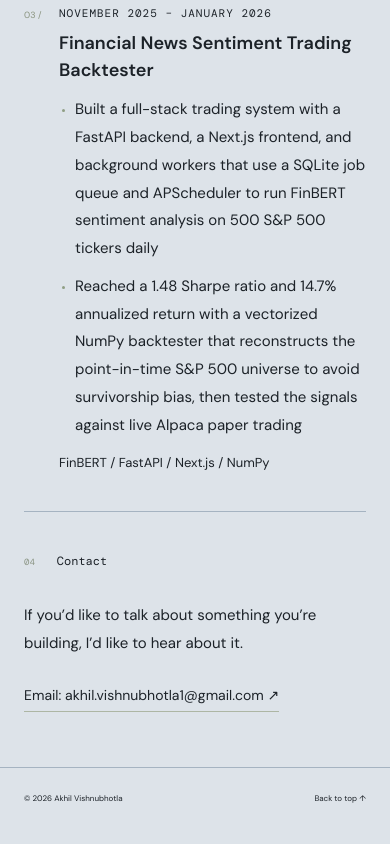
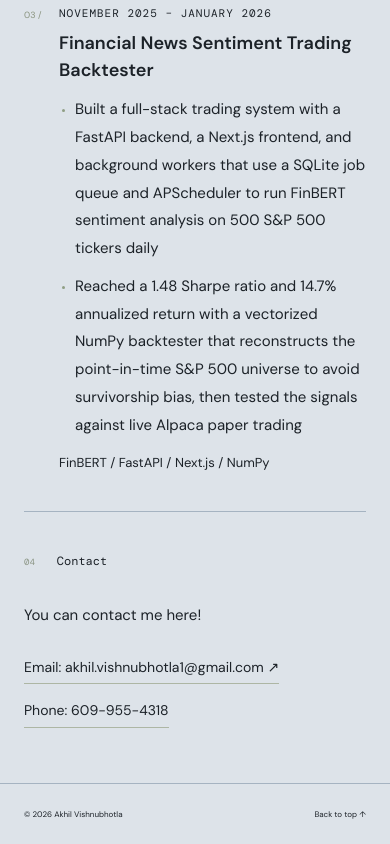
Before and after one commit to AkhilS234/PersonalWebsite, a React (Vite) app: page / in a window 390 px wide. Shown: the part 3032-3876 px from the top of the page. Built offline with nearby package versions, Linux system fonts and the light colour scheme; a web font is replaced by a local one.

Commit message:
Update contact message and add phone number

```diff
--- a/src/style.css
+++ b/src/style.css
@@ -96,3 +96,5 @@ h2{font-size:15px}h3,.project h3{font-family:var(--body);font-size:19px;font-wei
 .chapter-topic p strong,.chapter-list strong{font-weight:inherit}
 .results-scroll tbody tr:last-child{font-weight:400}
 .results-scroll tbody th{font-weight:400}
+
+.contact-links{flex-direction:column;align-items:flex-start;gap:14px}
```
Also changed, not shown: src/main.jsx (+1 -1 lines).
